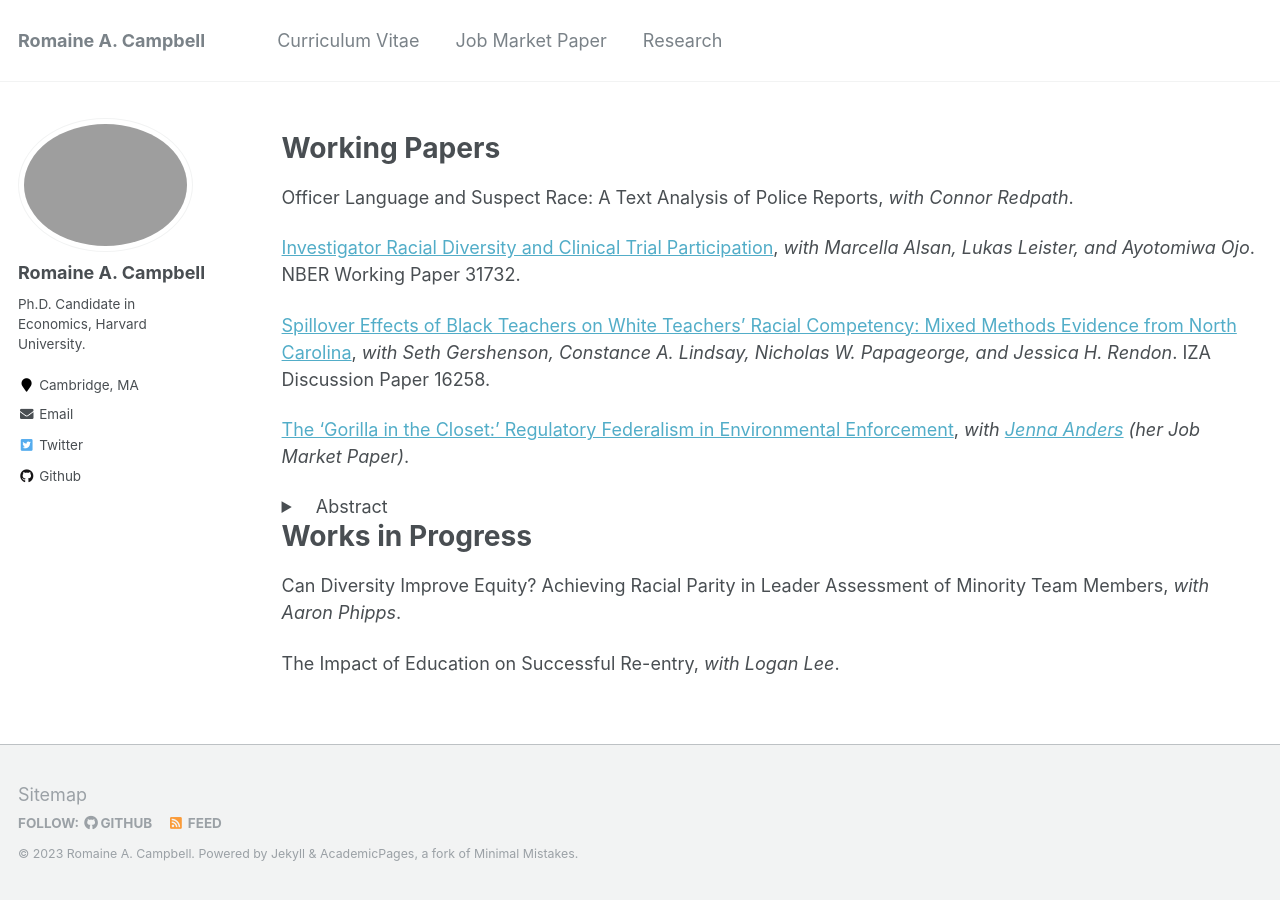
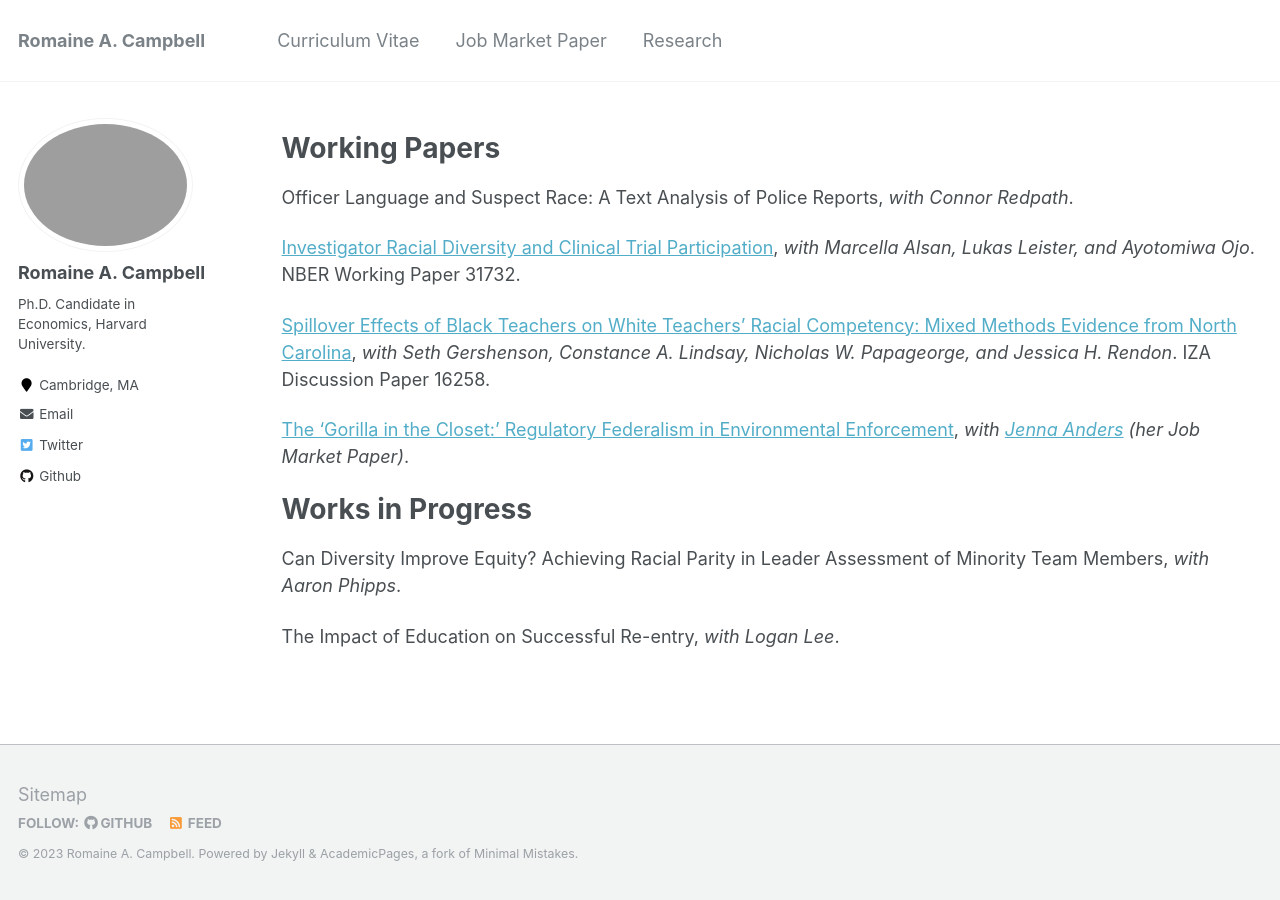
Before and after one commit to romainecampbell/romainecampbell.github.io, a Jekyll site: the page built from _pages/research.md, in a window 1280 px wide. Built offline with Jekyll 4.4.1, drawn with Linux system fonts in a browser that asks for light colours.

Commit message:
Update research.md
remove  <details>
 <summary>&nbsp;&nbsp;&nbsp;Abstract</summary>
 Will be posted November 2023.

</details> from JA jmp

```diff
--- a/_pages/research.md
+++ b/_pages/research.md
@@ -15,11 +15,6 @@ Officer Language and Suspect Race: A Text Analysis of Police Reports, *with Conn
 [Spillover Effects of Black Teachers on White Teachers’ Racial Competency: Mixed Methods Evidence from North Carolina](https://docs.iza.org/dp16258.pdf), *with Seth Gershenson, Constance A. Lindsay, Nicholas W. Papageorge, and Jessica H. Rendon*. IZA Discussion Paper 16258.
 
 [The ‘Gorilla in the Closet:’ Regulatory Federalism in Environmental Enforcement](http://jenna-anders.github.io/files/ac_epa.pdf), *with [Jenna Anders](http://www.jennaanders.com/) (her Job Market Paper)*.
- <details>
- <summary>&nbsp;&nbsp;&nbsp;Abstract</summary>
- Will be posted November 2023.
-
-</details>
 
 Works in Progress
 ======
```
